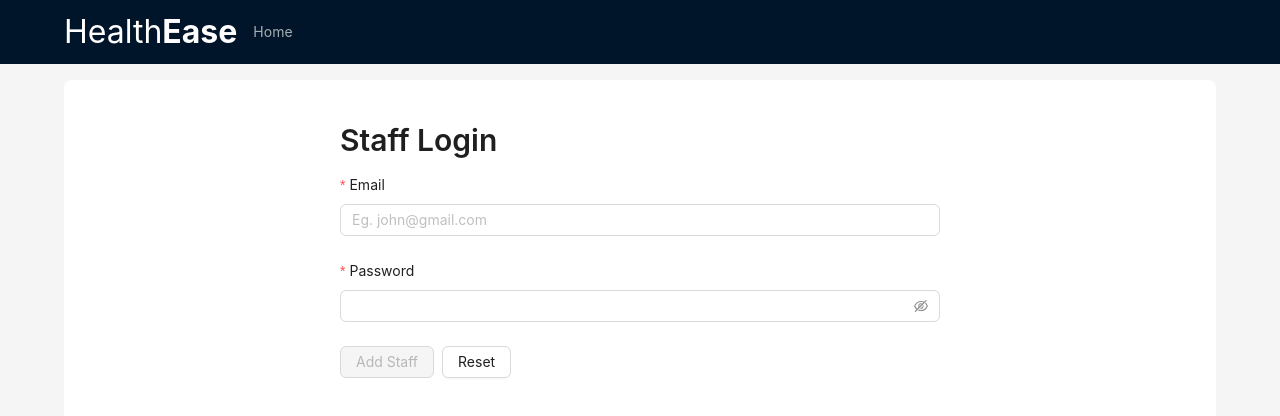
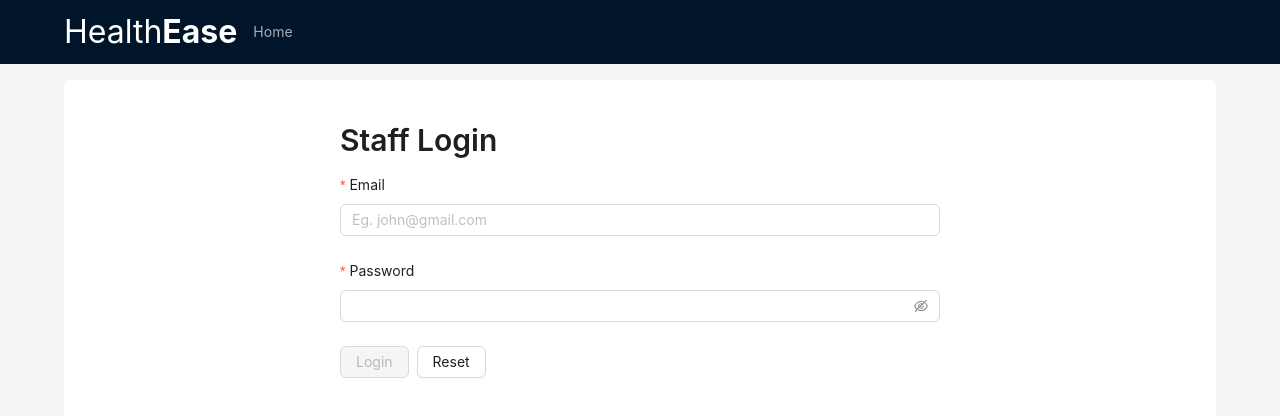
Before and after one commit to bhavankumar2911/HospitalManagementSystemFrontend, a React (Create React App) app: page /auth/staff/login in a window 1280 px wide. Shown: the top 416 px of the page. Built offline with nearby package versions, Linux system fonts and the light colour scheme; no server answers.

Commit message:
deploy bug fix 5

```diff
--- a/src/components/auth/StaffLogin.tsx
+++ b/src/components/auth/StaffLogin.tsx
@@ -91,7 +91,7 @@ const StaffLogin = () => {
         <Space>
           <Form.Item>
             <SubmitButton loading={isLoading} form={form}>
-              Add Staff
+              Login
             </SubmitButton>
           </Form.Item>
 
```
